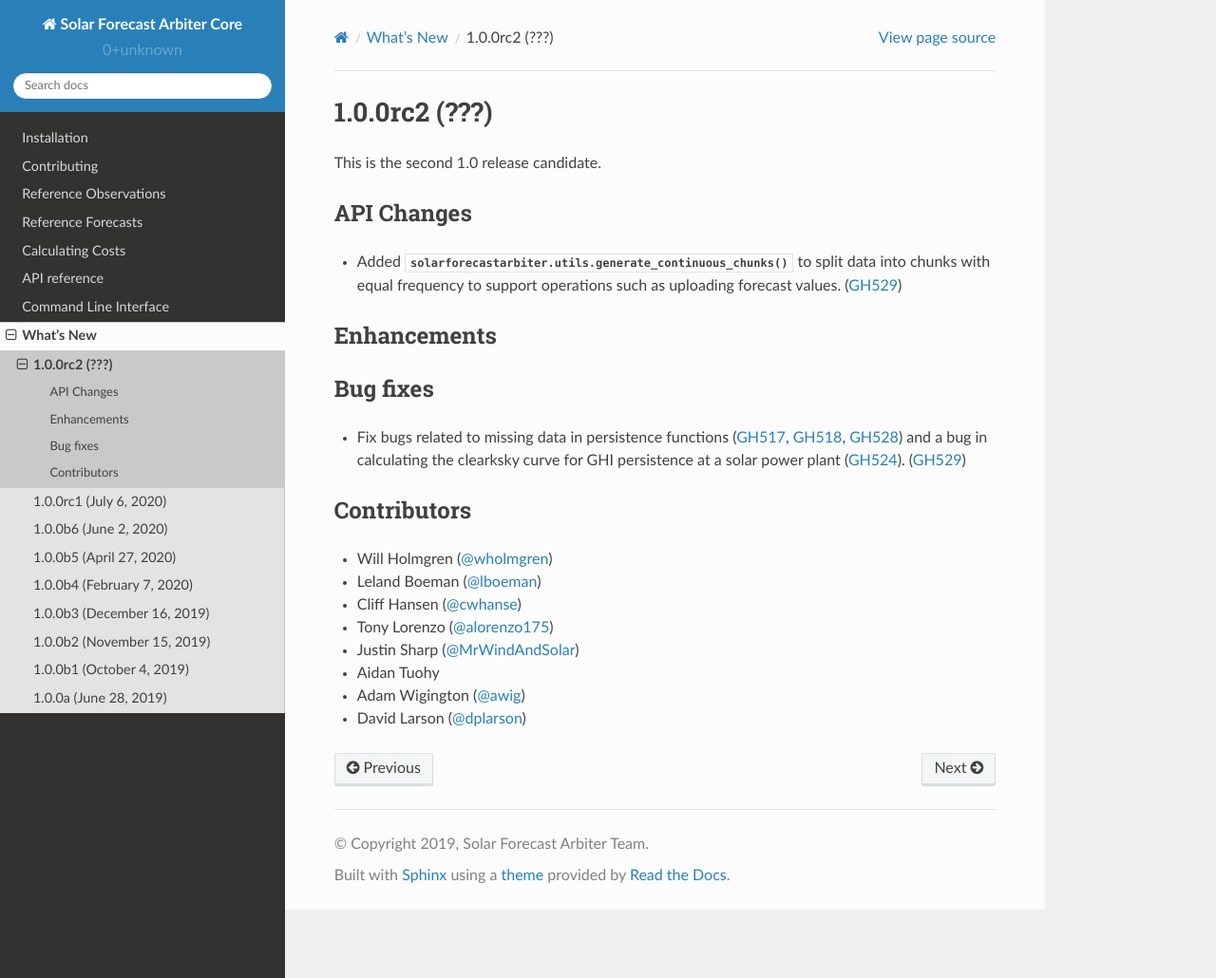
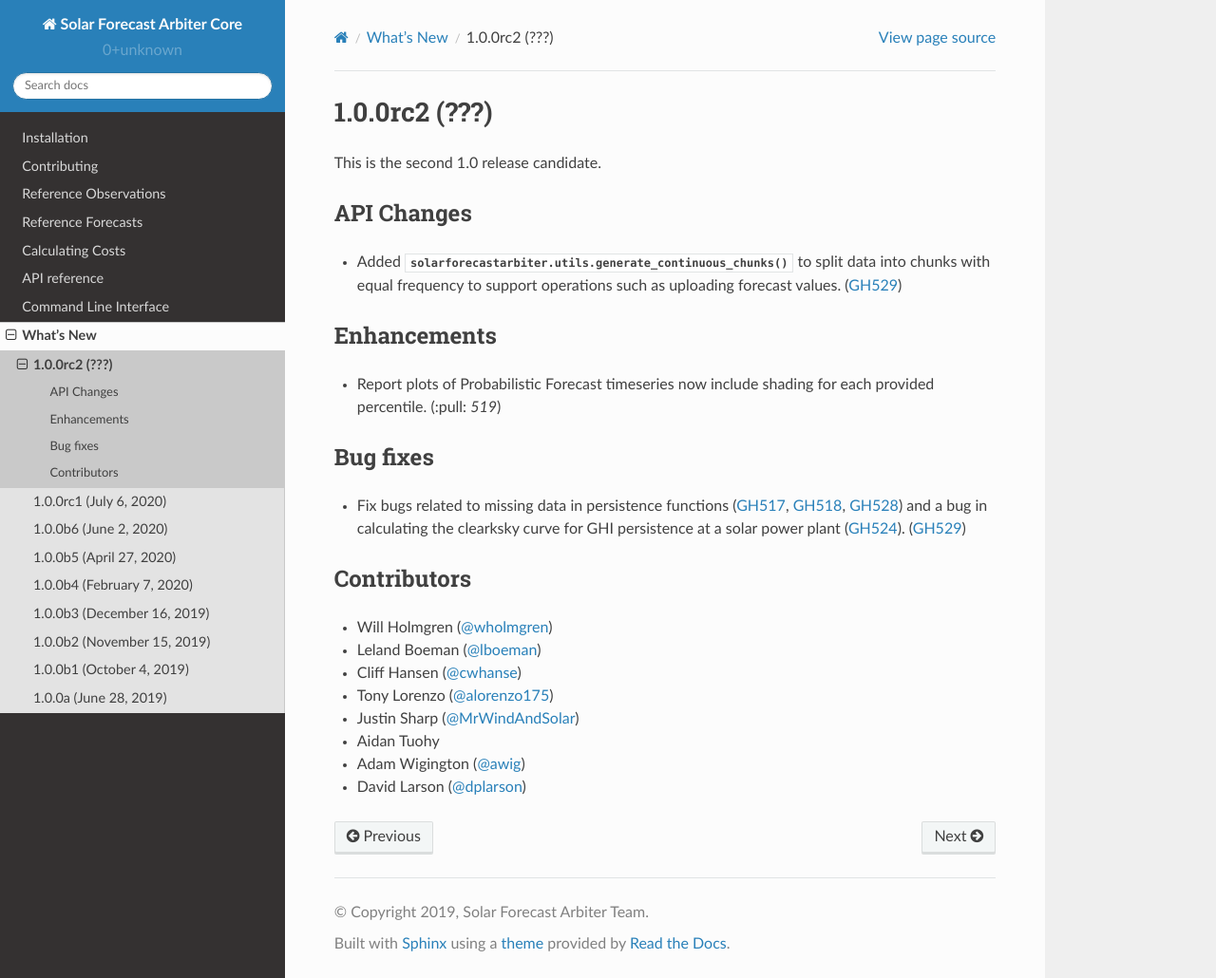
Before and after one commit to SolarArbiter/solarforecastarbiter-core, a Sphinx documentation site: the page built from docs/source/whatsnew/1.0.0rc2.rst, in a window 1280 px wide and 1030 px high. Shown: the whole window at 95% size. Built offline with Sphinx 7.4.7 and the Read the Docs theme 2.0.0, drawn with Linux system fonts in a browser that asks for light colours.

Commit message:
whatsnew

```diff
--- a/docs/source/whatsnew/1.0.0rc2.rst
+++ b/docs/source/whatsnew/1.0.0rc2.rst
@@ -15,7 +15,8 @@
 
 Enhancements
 ~~~~~~~~~~~~
-
+* Report plots of Probabilistic Forecast timeseries now include shading for
+  each provided percentile. (:pull: `519`)
 
 Bug fixes
 ~~~~~~~~~
```
